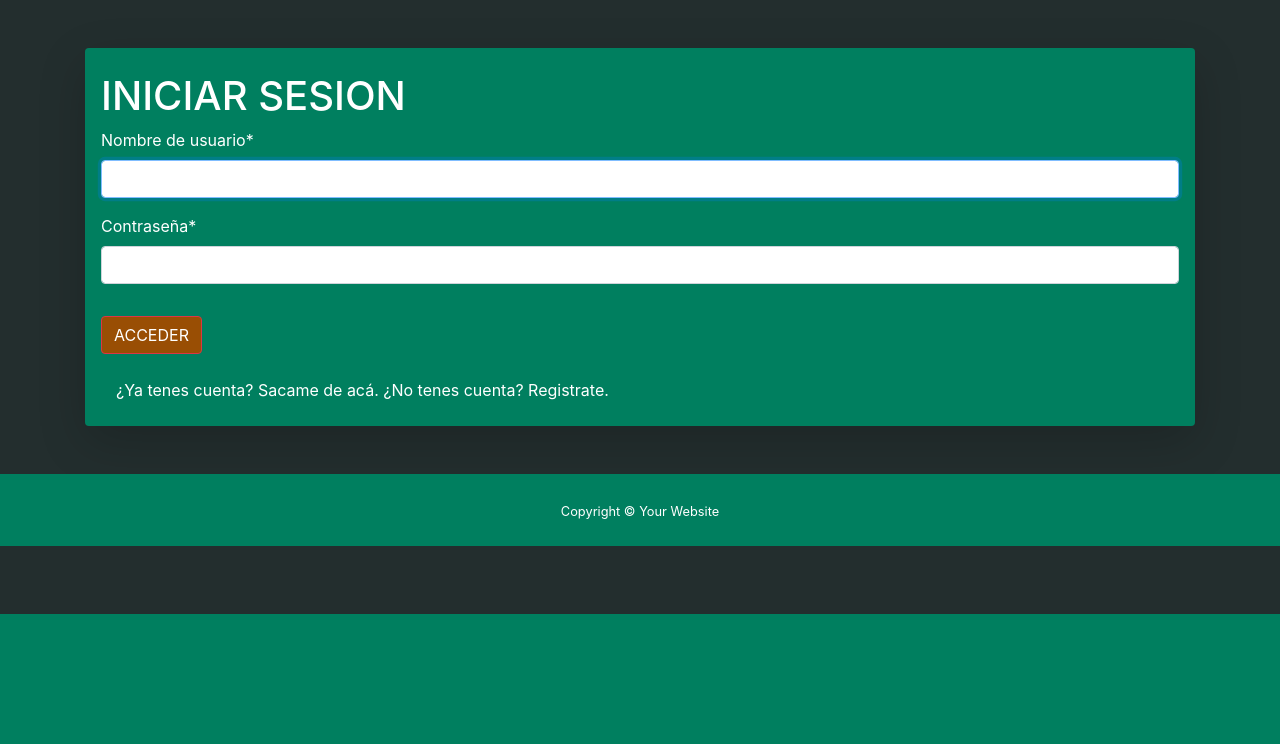
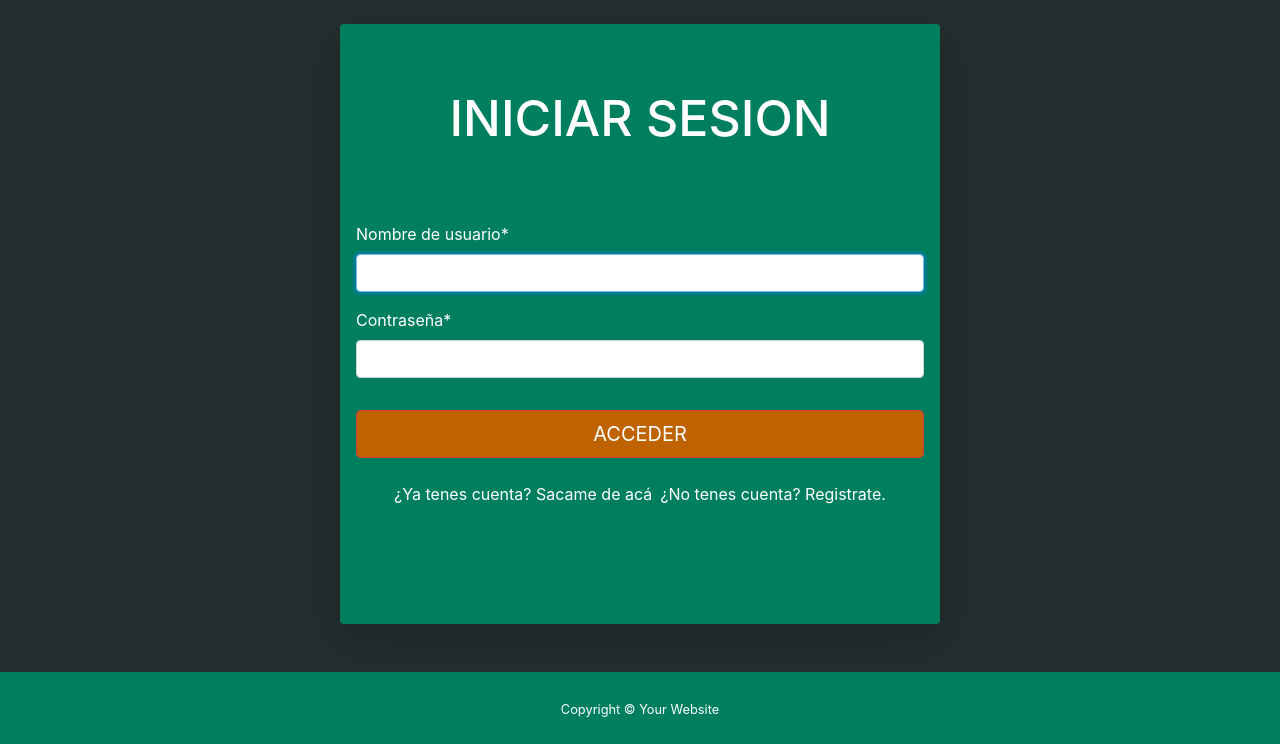
Before and after one commit to Danitoloxx/info2020dani, a Django app: page /Login in a window 1280 px wide. Shown: the part 186-930 px from the top of the page. Before the commit the page ends 800 px from the top, so only its background shows below. Run offline with Django 3.2, Linux system fonts and the light colour scheme; parts of the project's set-up code (start-up, migrations or seed data) failed here and were passed over; some libraries are stand-ins or nearby versions.

Commit message:
agregado estilos y modificacion de paneles de registro y login

```diff
--- a/inforinga2020/static/usuarios/css/login.css
+++ b/inforinga2020/static/usuarios/css/login.css
@@ -0,0 +1,12 @@
+.login {
+    height: 600px;
+    width: 600px;
+}
+
+.titulo h1 {
+    font-size: 50px;
+}
+
+.entrada {
+    padding-top: 50px;
+}
--- a/inforinga2020/static/usuarios/css/registro.css
+++ b/inforinga2020/static/usuarios/css/registro.css
@@ -0,0 +1,4 @@
+.container .form-group .form-text {
+    color: #5cb85c!Important;
+    margin-top: 15px;
+}
--- a/inforinga2020/templates/base.html
+++ b/inforinga2020/templates/base.html
@@ -10,6 +10,8 @@
 	<script src="https://cdn.jsdelivr.net/npm/popper.js@1.16.1/dist/umd/popper.min.js" integrity="sha384-9/reFTGAW83EW2RDu2S0VKaIzap3H66lZH81PoYlFhbGU+6BZp6G7niu735Sk7lN" crossorigin="anonymous"></script>
 	<script src="https://stackpath.bootstrapcdn.com/bootstrap/4.5.2/js/bootstrap.min.js" integrity="sha384-B4gt1jrGC7Jh4AgTPSdUtOBvfO8shuf57BaghqFfPlYxofvL8/KUEfYiJOMMV+rV" crossorigin="anonymous"></script>
 	<link rel="stylesheet" type="text/css" href="{% static 'portada/css/base.css' %}">
+	<link rel="stylesheet" type="text/css" href="{% static 'usuarios/css/login.css' %}">
+	<link rel="stylesheet" type="text/css" href="{% static 'usuarios/css/registro.css' %}">
 	<title>INFORINGA</title>
 </head>
 <body>
--- a/inforinga2020/templates/usuarios/login.html
+++ b/inforinga2020/templates/usuarios/login.html
@@ -2,16 +2,22 @@
 {% load crispy_forms_tags %}
 
 {% block contenido %}
-    <div class="container mt-5 pt-4 pb-4 text-white shadow-lg p-3 rounded" style="background:#007F5F">
-        <h1>INICIAR SESION</h1>
-        <form method="POST">{% csrf_token %}
-            {{form.errors}}
-            {{ form|crispy }}
-            <button type="submit" class="btn btn-danger mt-3" style="background: #994E04" value="ENVIAR">ACCEDER</button>
-        </form>
+    <div class="container login mt-2 text-white shadow-lg p-3 rounded" style="background:#007F5F">
+        <div class="titulo d-flex justify-content-center mb-3 mt-5">
+            <h1>INICIAR SESION</h1>
+        </div>
+        <div class="entrada">
+            <form class="" method="POST">{% csrf_token %}
+                {{form.errors}}
+                {{ form|crispy }}
+                <div class="d-flex justify-content-end">
+                    <button type="submit" class="btn btn-danger mt-3 btn-lg btn-block" style="background: #BF6300" value="ENVIAR">ACCEDER</button>
+                </div>
+            </form>
+        </div>
         <br>
-        <div class="container ml-auto mr-2">
-            <a class="text-white" href="{% url 'inicio' %}">¿Ya tenes cuenta? Sacame de acá. </a>
+        <div class="container d-flex justify-content-center">
+            <a class="text-white mr-2" href="{% url 'inicio' %}">¿Ya tenes cuenta? Sacame de acá </a>
             <a class="text-white" href="{% url 'usuarios:registrar' %}">¿No tenes cuenta? Registrate. </a>
         </div>
     </div>
```
Also changed, not shown: inforinga2020/templates/usuarios/registro.html (+7 -3 lines), inforinga2020/static/portada/css/base.css (line endings or trailing spaces).
